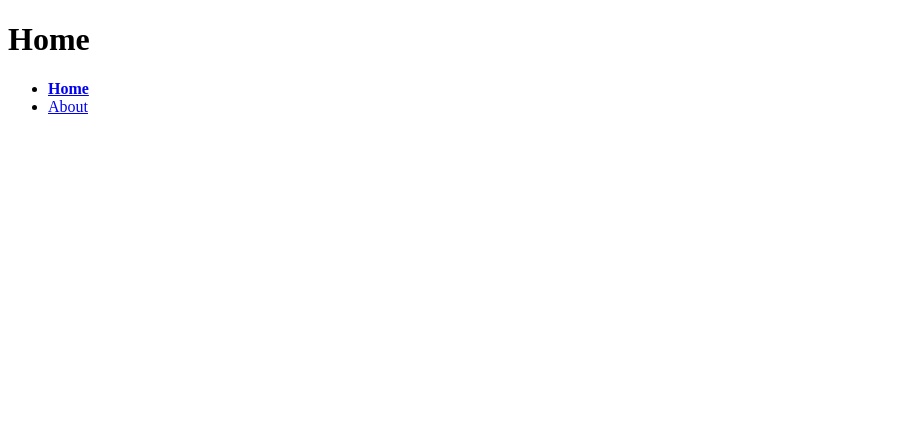
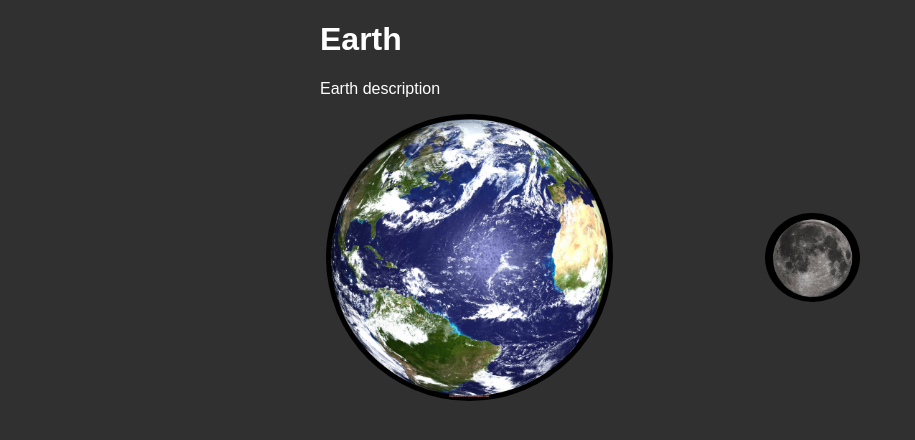
Before and after one commit to davidwells24/hello-explorer, a plain HTML site: page index.html in a window 1280 px wide. Shown: the whole page, without its empty margins (0-915 px from the left). Drawn offline with Linux system fonts and the light colour scheme.

Commit message:
HTML and css changes

```diff
--- a/index.html
+++ b/index.html
@@ -7,13 +7,24 @@
     <link rel="stylesheet" href="screen.css">
   </head>
   <body>
-    <h1>Home</h1>
-    <nav>
-      <ul>
-        <li><a href="index.html" class="active">Home</a></li>
-        <li><a href="about.html">About</a></li>
-      </ul>
-    </nav>
-    <script src="index.js"></script>
+      <h1>Earth</h1>
+      <p>
+          Earth description
+      </p>
+      <nav>
+          <ul>
+              <li>
+                  <a href="index.html" class="active">
+                      <img class="earth-img" src="images/earth.jpg" alt="View of the Earth from space." loading="lazy">
+                  </a>
+              </li>
+              <li>
+                  <a href="about.html">
+                      <img class="moon-img" src="images/moon.jpg" alt="Close-up view of the Moon in space." loading="lazy">
+                  </a>
+              </li>
+          </ul>
+      </nav>
+      <script src="index.js"></script>
   </body>
 </html>
--- a/screen.css
+++ b/screen.css
@@ -1,3 +1,38 @@
+body {
+    margin: 0 auto;
+    padding: 0;
+    width: 50%;
+    background-color: #303030;
+    color: #FFFFFF;
+    font-family: Arial, Helvetica, sans-serif;
+}
+
+ul {
+    display: flex;
+    margin: auto;
+    padding: 0;
+    width: 98%;
+    list-style-type: none;
+}
+
+li {
+    margin: auto;
+    padding: 0;
+}
+
+.earth-img {
+    width: 80%;
+    height: auto;
+    border-radius: 50%;
+}
+
+.moon-img {
+    width: 35%;
+    height: auto;
+    border-radius: 50%;
+    margin-left: 30%;
+}
+
 /* Add screen styles below */
 a.active {
     font-weight: bold;
```
Also changed, not shown: about.html (+19 -8 lines), images/earth.jpg (added), images/moon.jpg (added).
